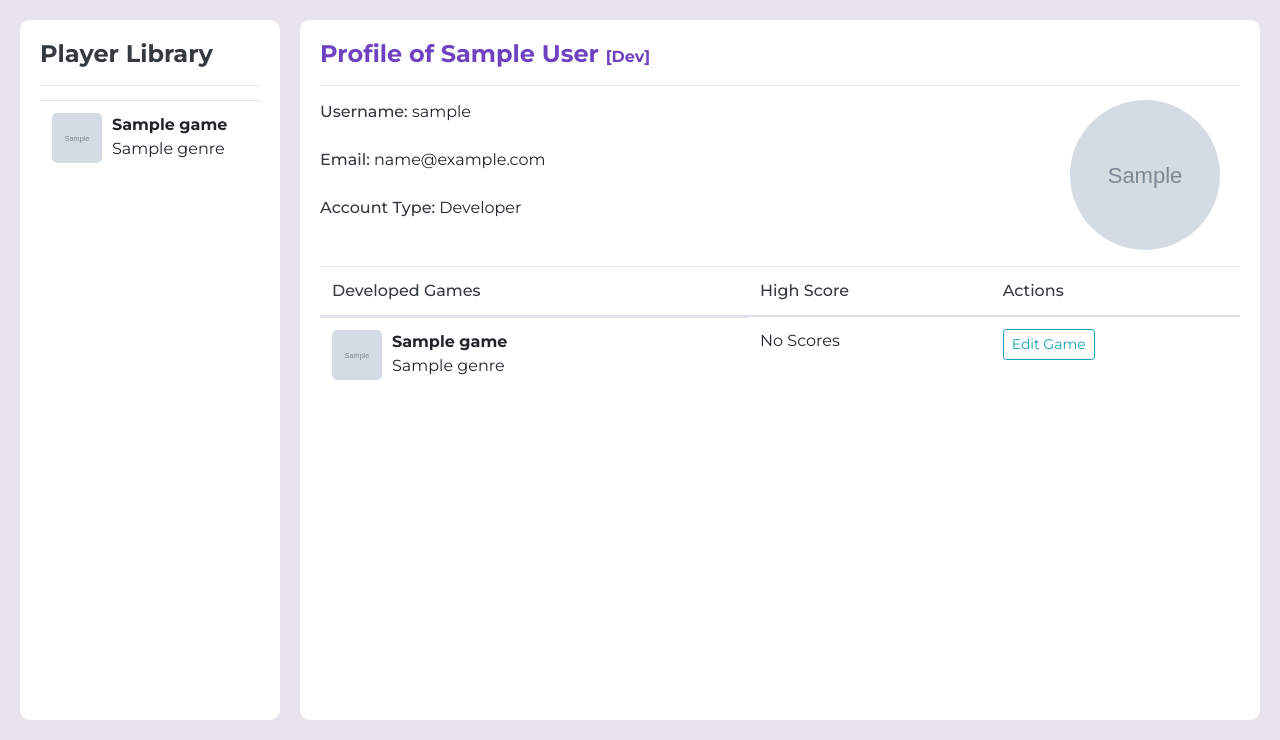
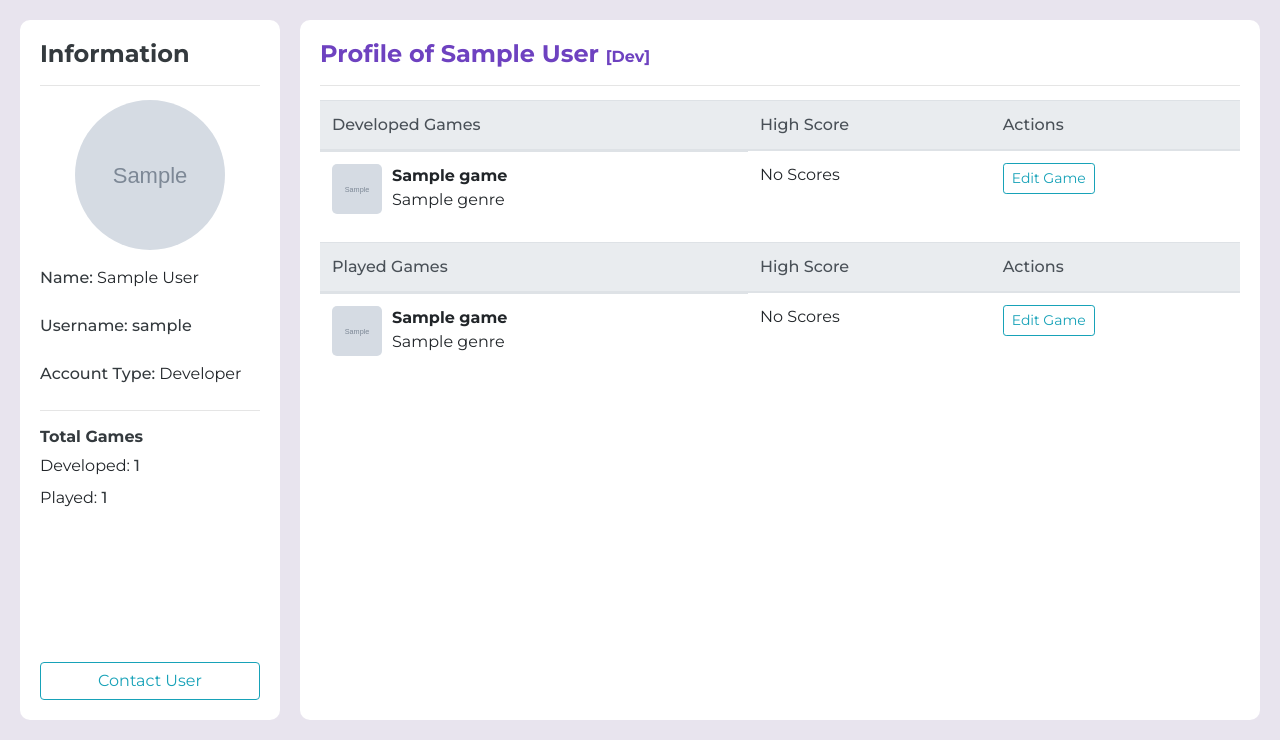
Before and after one commit to GuptaSiddhant/arcadia, a Django app: a page that uses project/templates/profile/profile_ext.html in a window 1280 px wide. Shown: the part 60-800 px from the top of the page. Run offline with Django 3.2, Linux system fonts and the light colour scheme; a user stored in the database is signed in; tables that the repository leaves empty hold one stand-in row (values such as "Sample post"); grey boxes marked "Sample" are stand-in pictures; some libraries are stand-ins or nearby versions.

Commit message:
Update GamePlay

```diff
--- a/app/views.py
+++ b/app/views.py
@@ -161,7 +161,10 @@ def explore_view(request):
     pages = Paginator(games, per_page=10, orphans=4)
     game_list = pages.get_page(page)
 
-    args = {'games': game_list, 'genres': genres, 'count': count_games, 'redirect': red_tag}
+    # All developers
+    devs = User.objects.filter(is_dev=True).order_by('-dev_games_count', '-date_joined')[:5]
+
+    args = {'games': game_list, 'genres': genres, 'count': count_games, "devs": devs, 'redirect': red_tag}
     return render(request, 'game/explore.html', args)
 
 
--- a/project/templates/404.html
+++ b/project/templates/404.html
@@ -9,7 +9,7 @@
             <hr>
         </div>
         <div class="scrollable">
-            <h5>The page you're looking for may just not exist.</h5>
+            <h5>The page you're looking for might not exist.</h5>
             <p>You can go back or use navigation to find something new.</p>
             <a href="javascript:history.back()" class="btn btn-outline-primary">Go Back</a>
         </div>
--- a/project/templates/game/game_play.html
+++ b/project/templates/game/game_play.html
@@ -53,7 +53,7 @@
             <h5>Leaderboard (Top 5)</h5>
             {% if scores %}
                 <table class="table table-striped table-sm" style="width: 100%; margin-bottom: 0 !important;">
-                    <thead>
+                    <thead">
                     <tr>
                         <th scope="col">#</th>
                         <th scope="col">Player</th>
@@ -64,7 +64,7 @@
                     {% for score in scores %}
                         <tr>
                             <td>{{ forloop.counter }}</td>
-                            <td>{{ score.player }}</td>
+                            <td><a href="{% url 'user_profile' score.player.username  %}">{{ score.player }}</a></td>
                             <td>{{ score.score }}</td>
                         </tr>
                     {% endfor %}
--- a/project/templates/profile/library.html
+++ b/project/templates/profile/library.html
@@ -55,7 +55,7 @@
 {% block main_body %}
     {% if games %}
         <table class="table table-hover">
-            <thead>
+            <thead class="thead-light">
             <tr>
                 <th scope="col">
                     Game
--- a/project/templates/profile/profile.html
+++ b/project/templates/profile/profile.html
@@ -78,7 +78,7 @@
             {% if transactions %}
                 <table class="table table-striped table-sm table-hover"
                        style="width: 100%; margin-bottom: 0 !important;">
-                    <thead>
+                    <thead class="thead-light">
                     <tr>
                         <th scope="col">Date</th>
                         <th scope="col">Game</th>
@@ -125,7 +125,7 @@
         {% if transactions %}
             <table class="table table-striped table-sm table-hover"
                    style="width: 100%; margin-bottom: 0 !important;">
-                <thead>
+                <thead class="thead-light">
                 <tr>
                     <th scope="col">Date</th>
                     <th scope="col">Game</th>
--- a/project/templates/profile/profile_ext.html
+++ b/project/templates/profile/profile_ext.html
@@ -10,38 +10,44 @@
 
 
 {# Section : Sidebar #}
-{% block side_head %} Player Library {% endblock %}
+{% block side_head %} Information {% endblock %}
 {% block side_body %}
-    {% with games=user2.inventory.all %}
-        {% if games %}
-            <table class="table table-hover " style="width: 100%">
-                <tbody>
-                {% for game in games %}
-                    <tr class='clickable-row' data-href="{% url 'game' game.id %}"
-                        style="cursor: pointer">
-                        <td style="display: grid; grid-template-columns:60px auto;">
-                            {% if game.image %}
-                                <img draggable="false" class="table-image-small" src="{{ game.image }}">
-                            {% else %}
-                                <img draggable="false" class="table-image-small"
-                                     src="{% static 'media/no-image.png' %}">
-                            {% endif %}
-                            <div>
-                                <span style="font-weight: 700">{{ game.name }}</span>
-                                <br>{{ game.genre }}
-                            </div>
-                        </td>
-                    </tr>
-                {% endfor %}
-                </tbody>
-            </table>
+    <div id="game-image"
+         style="width: 100%; text-align: center; margin-bottom: 1rem">
+        <img id="user_image" draggable="false" src="{{ user2.image }}" alt="{{ user2.username }}">
+    </div>
+    <div class="form-group">
+        {% if user2.first_name != '' %}
+            <label>Name:</label>
+            {{ user2.first_name }} {{ user2.last_name }}
+        {% endif %}
+    </div>
+    <div class="form-group">
+        <label>Username: {{ user2.username }} </label>
+    </div>
+    <div class="form-group">
+        <label>Account Type:</label>
+        {% if user2.is_dev %}
+            Developer
         {% else %}
-            <h5>No games found.</h5>
-            <p>User doesn't own any games.</p>
+            Player
         {% endif %}
-    {% endwith %}
+    </div>
+    <hr>
+    <div class="form-group">
+        <h5>Total Games</h5>
+        {% if user2.is_dev %}
+            Developed: <label>{{ dev_games|length }}</label>
+        {% endif %}<br>
+        Played: <label>{{ user2.inventory.all|length }}</label>
+    </div>
 {% endblock %}
-{% block side_foot %} {# empty footer #} {% endblock %}
+{% block side_foot %}
+    <button type="button" class="btn btn-outline-info btn-block"
+            onclick="location.href='mailto:{{ user2.email }}'">
+        Contact User
+    </button>
+{% endblock %}
 
 
 {# Section : Main #}
@@ -53,39 +59,11 @@
     <span class="heading-addon">{% if user2.is_dev %} [Dev] {% endif %}</span>
 {% endblock %}
 {% block main_body %}
-    <div id="user-info" class="form-group">
-        <div class="flex_space_between">
-            <div>
-                <div class="form-group">
-                    <label>Username: </label>
-                    <span>{{ user2.username }}</span>
-                </div>
-                <div class="form-group">
-                    <label>Email:</label>
-                    <span>{{ user2.email }}</span>
-                </div>
-                <div class="form-group">
-                    <label>Account Type:</label>
-                    {% if user2.is_dev == False %}
-                        Player
-                    {% else %}
-                        Developer
-                    {% endif %}
-                </div>
-            </div>
-            <div id="game-image"
-                 style="margin-right: 20px; width: 100%; max-width: 150px; min-width: 100px">
-                {% if user2.image %}
-                    <img id="user_image" draggable="false" src="{{ user2.image }}">
-                {% endif %}
-            </div>
-        </div>
-    </div>
     {% if user2.is_dev %}
         <div>
             {% if dev_games %}
                 <table class="table table-hover">
-                    <thead>
+                    <thead class="thead-light">
                     <tr>
                         <th scope="col">
                             Developed Games
@@ -113,7 +91,9 @@
                             <td class="extra_col">
                                 {% if game.high_score %}
                                     {{ game.high_score.score }}
-                                (<a href="{% url 'user_profile' game.high_score.player.username %}">{{ game.high_score.player.username }}</a>)
+                                    (
+                                    <a href="{% url 'user_profile' game.high_score.player.username %}">{{ game.high_score.player.username }}</a>
+                                    )
                                 {% else %}
                                     No Scores
                                 {% endif %}
@@ -142,6 +122,70 @@
                 <p>The developer hasn't submitted any games yet.</p>
             {% endif %}
         </div>
+        {% with games=user2.inventory.all %}
+            <div>
+                {% if games %}
+                    <table class="table table-hover">
+                        <thead class="thead-light">
+                        <tr>
+                            <th scope="col">
+                                Played Games
+                            </th>
+                            <th scope="col" class="extra_col">High Score</th>
+                            <th scope="col">Actions</th>
+                        </tr>
+                        </thead>
+                        <tbody>
+                        {% for game in dev_games %}
+                            <tr class='clickable-row' data-href="{% url 'game' game.id %}"
+                                style="cursor: pointer">
+                                <td style="display: grid; grid-template-columns:60px auto;">
+                                    {% if game.image %}
+                                        <img draggable="false" class="table-image-small" src="{{ game.image }}">
+                                    {% else %}
+                                        <img draggable="false" class="table-image-small"
+                                             src="{% static 'media/no-image.png' %}">
+                                    {% endif %}
+                                    <div>
+                                        <span style="font-weight: 700">{{ game.name }}</span>
+                                        <br>{{ game.genre }}
+                                    </div>
+                                </td>
+                                <td class="extra_col">
+                                    {% if game.high_score %}
+                                        {{ game.high_score.score }}
+                                        (
+                                        <a href="{% url 'user_profile' game.high_score.player.username %}">{{ game.high_score.player.username }}</a>
+                                        )
+                                    {% else %}
+                                        No Scores
+                                    {% endif %}
+                                </td>
+                                <td>
+                                    {% if  user == game.developer %}
+                                        <a class="btn btn-outline-info btn-sm" style="margin-top: 0"
+                                           href="{% url 'gameEdit' game.id %}">Edit Game</a>
+                                    {% elif game.price == 0 %}
+                                        <a class="btn btn-outline-warning btn-sm" style="margin-top: 0"
+                                           href="{% url 'game' game.id %}">Free to Play</a>
+                                    {% elif game in user.inventory.all %}
+                                        <a class="btn btn-outline-success btn-sm" style="margin-top: 0"
+                                           href="{% url 'game' game.id %}">Play</a>
+                                    {% else %}
+                                        <a class="btn btn-outline-primary btn-sm" style="margin-top: 0"
+                                           href="{% url 'purchase' game.id %}">Buy Game € {{ game.price }}</a>
+                                    {% endif %}
+                                </td>
+                            </tr>
+                        {% endfor %}
+                        </tbody>
+                    </table>
+                {% else %}
+                    <h5>0 games owned.</h5>
+                    <p>The player hasn't played any games yet.</p>
+                {% endif %}
+            </div>
+        {% endwith %}
     {% endif %}
 {% endblock %}
 {% block main_foot %} {# empty footer #} {% endblock %}
--- a/project/templates/registration/signup.html
+++ b/project/templates/registration/signup.html
@@ -19,7 +19,7 @@
     developers can also be players.
 {% endblock %}
 {% block side_foot %}
-    <button type="button" class="btn btn-outline-info btn-lg"
+    <button type="button" class="btn btn-outline-info btn-block"
             onclick="location.href='mailto:arcadiagames.ga@gmail.com?subject=Arcadia Support: '">
         Contact Arcadia
     </button>
```
Also changed, not shown: app/models.py (+10 -6 lines), app/static/css/base.css (+35 -0 lines), project/templates/game/explore.html (+17 -0 lines), app/migrations/0003_user_dev_games_count.py (added), app/static/media/sort-alpha-down.svg, app/static/media/sort-alpha-up.svg.
